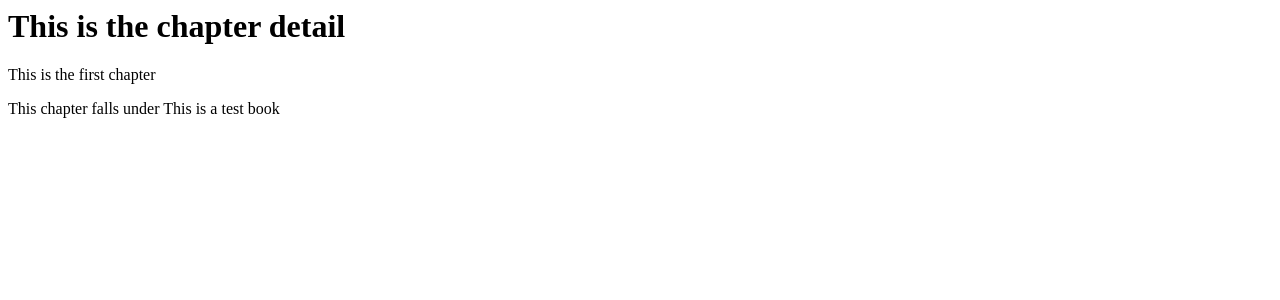
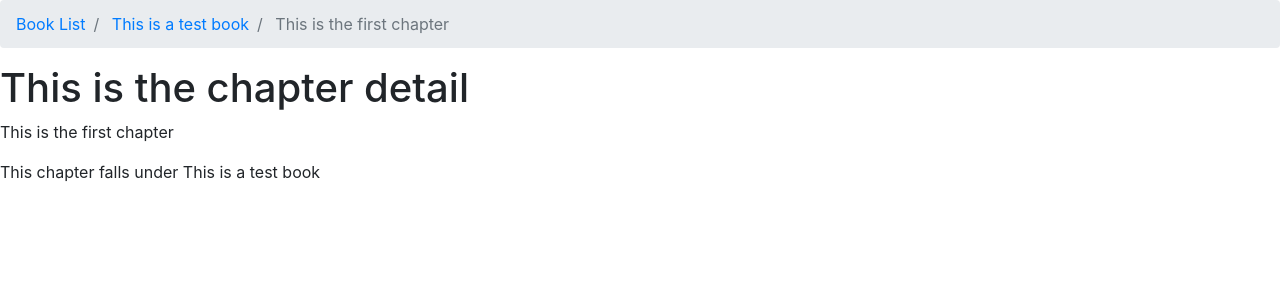
Before and after one commit to starwolf0320/django-digital-marketplace1, a Django app: the page made by templates/chapter_detail.html in a window 1280 px wide. Shown: the top 300 px of the page. Run offline with Django 3.2, Linux system fonts and the light colour scheme; data comes from the database, SQL or seed files in the repository; some libraries are stand-ins or nearby versions.

Commit message:
Work on chapter detail html

```diff
--- a/templates/chapter_detail.html
+++ b/templates/chapter_detail.html
@@ -1,10 +1,21 @@
-<html>
-<head>
-    <title>Chapter detail page</title>
-</head>
-<body>
+{% extends "base.html" %}
+
+{% block breadcrumb %}
+<li class="breadcrumb-item" aria-current="page">
+    <a href="{% url 'books:book-list' %}">Book List</a>
+</li>
+<li class="breadcrumb-item" aria-current="page">
+   <a href="{% url 'books:book-detail' chapter.book.slug %}">
+    {{ chapter.book.title }}
+    </a>
+</li>
+<li class="breadcrumb-item active" aria-current="page">
+    {{ chapter }}
+</li>
+{% endblock breadcrumb %}
+
+{% block content %}
     <h1>This is the chapter detail</h1>
     <p>{{ chapter.title }}</p>
     <p>This chapter falls under {{ chapter.book.title }}</p>
-</body>
-</html>
+{% endblock content %}
```
Also changed, not shown: templates/book_detail.html (+9 -0 lines).
